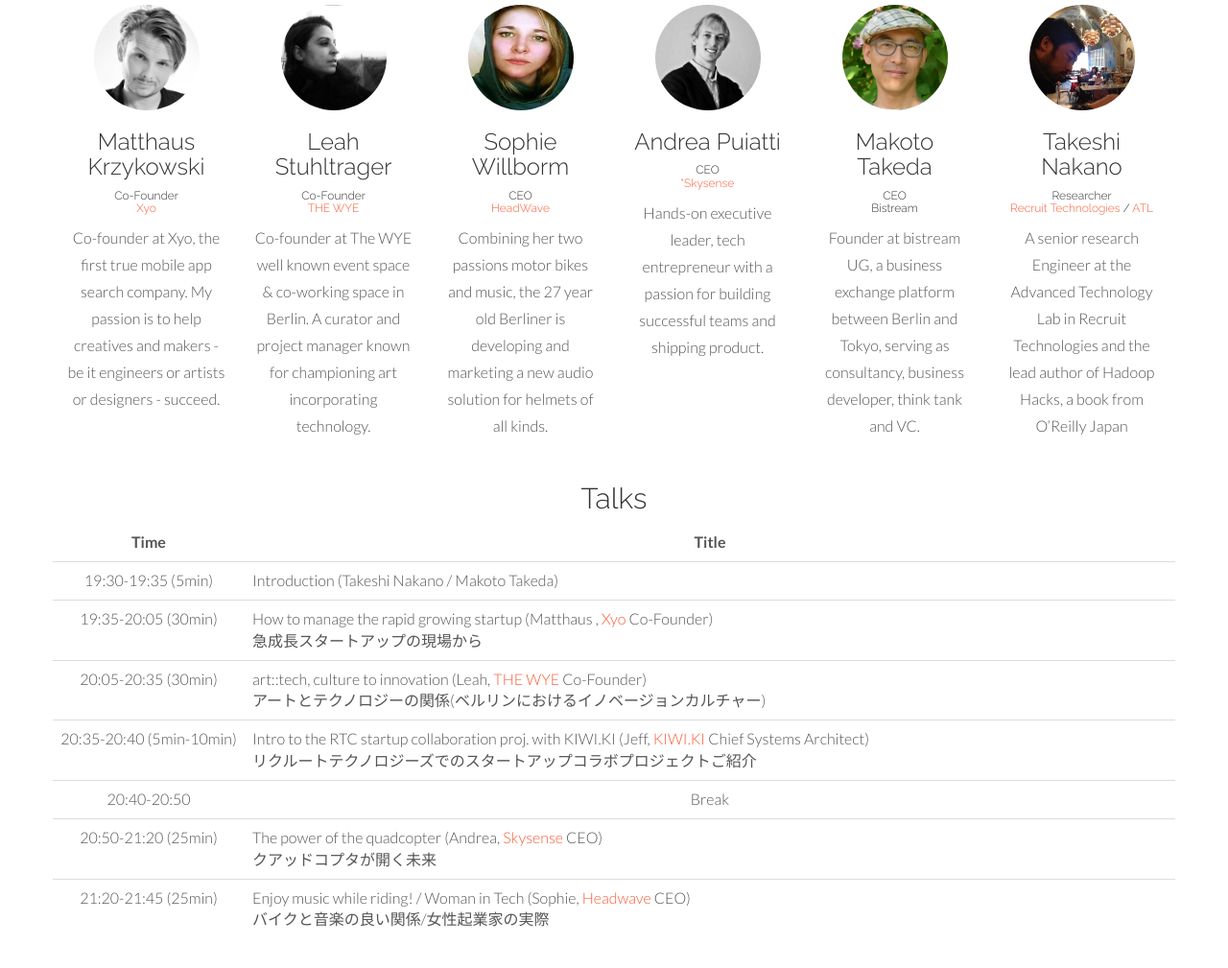
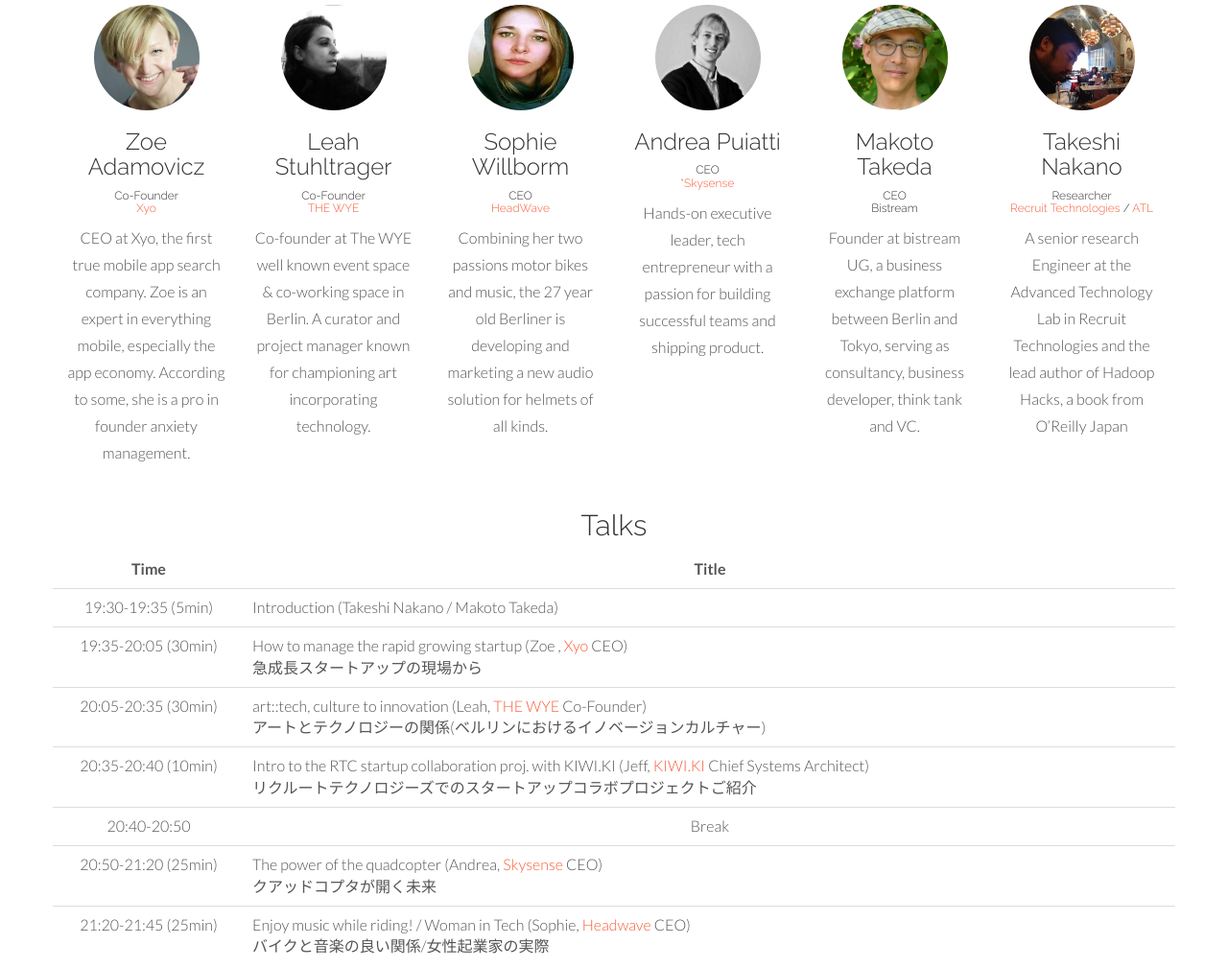
Before and after one commit to tf0054/ffmpeg.wasm, a plain HTML site: page index.html in a window 1280 px wide. Shown: the part 1280-2289 px from the top of the page at 96% size. Drawn offline with Linux system fonts and the light colour scheme.

Commit message:
Changed a speaker (Matthaus -> Zoe)

```diff
--- a/index.html
+++ b/index.html
@@ -88,12 +88,11 @@
 				<br>
 
 				<div class="col-lg-2">
-					<img src="assets/img/speakers/matthaus.jpg" data-toggle="tooltip" title="Matthaus" class="img-circle" width="110" height="110">
-					<h3>Matthaus Krzykowski</h3>
+					<img src="assets/img/speakers/zoe.jpg" data-toggle="tooltip" title="Zoe" class="img-circle" width="110" height="110">
+					<h3>Zoe Adamovicz</h3>
 					<h6>Co-Founder</br><a href="http://xyo.net" target="_blank">Xyo</a></h6>
-					<p>Co-founder at Xyo, the first true mobile app search company.
-My passion is to help creatives and makers - be it engineers or artists or designers - succeed.
-</p>
+					<p>CEO at Xyo, the first true mobile app search company.
+Zoe is an expert in everything mobile, especially the app economy. According to some, she is a pro in founder anxiety management.</p>
 				</div>
 				<div class="col-lg-2">
 					<img src="assets/img/speakers/leah.jpg" data-toggle="tooltip" title="Leah" class="img-circle" width="110" height="110">
@@ -144,14 +143,14 @@
     </tr>
     <tr>
       <td>19:35-20:05 (30min)</td>
-      <td align="left">How to manage the rapid growing startup (Matthaus , <a href="http://xyo.net/">Xyo</a> Co-Founder)<br/>急成長スタートアップの現場から</td>
+      <td align="left">How to manage the rapid growing startup (Zoe , <a href="http://xyo.net/">Xyo</a> CEO)<br/>急成長スタートアップの現場から</td>
     </tr>
     <tr>
       <td>20:05-20:35 (30min)</td>
       <td align="left">art::tech, culture to innovation (Leah, <a href="http://www.thewye.de/">THE WYE</a> Co-Founder)<br/>アートとテクノロジーの関係(ベルリンにおけるイノベージョンカルチャー)</td>
     </tr>
     <tr>
-      <td>20:35-20:40 (5min-10min)</td>
+      <td>20:35-20:40 (10min)</td>
       <td align="left">Intro to the RTC startup collaboration proj. with KIWI.KI (Jeff, <a href="http://kiwi.ki/">KIWI.KI</a> Chief Systems Architect)<br/>リクルートテクノロジーズでのスタートアップコラボプロジェクトご紹介</td>
     </tr>
     <tr>
```
Also changed, not shown: assets/img/speakers/zoe.jpg (added).
